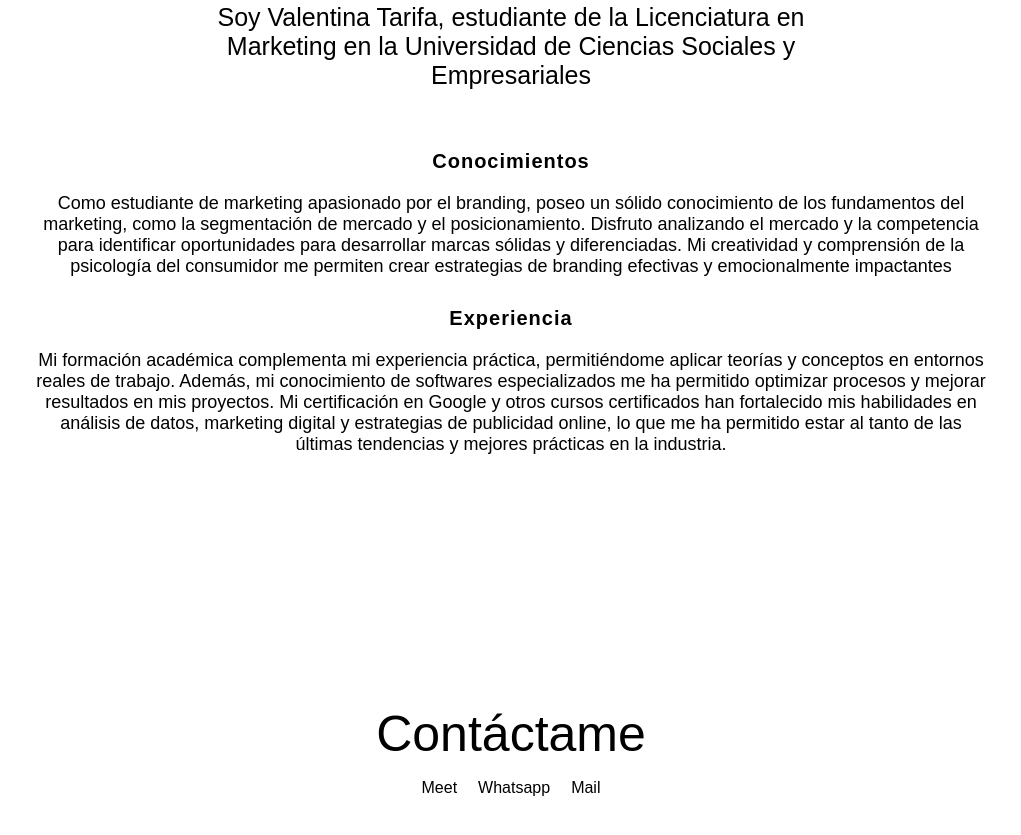
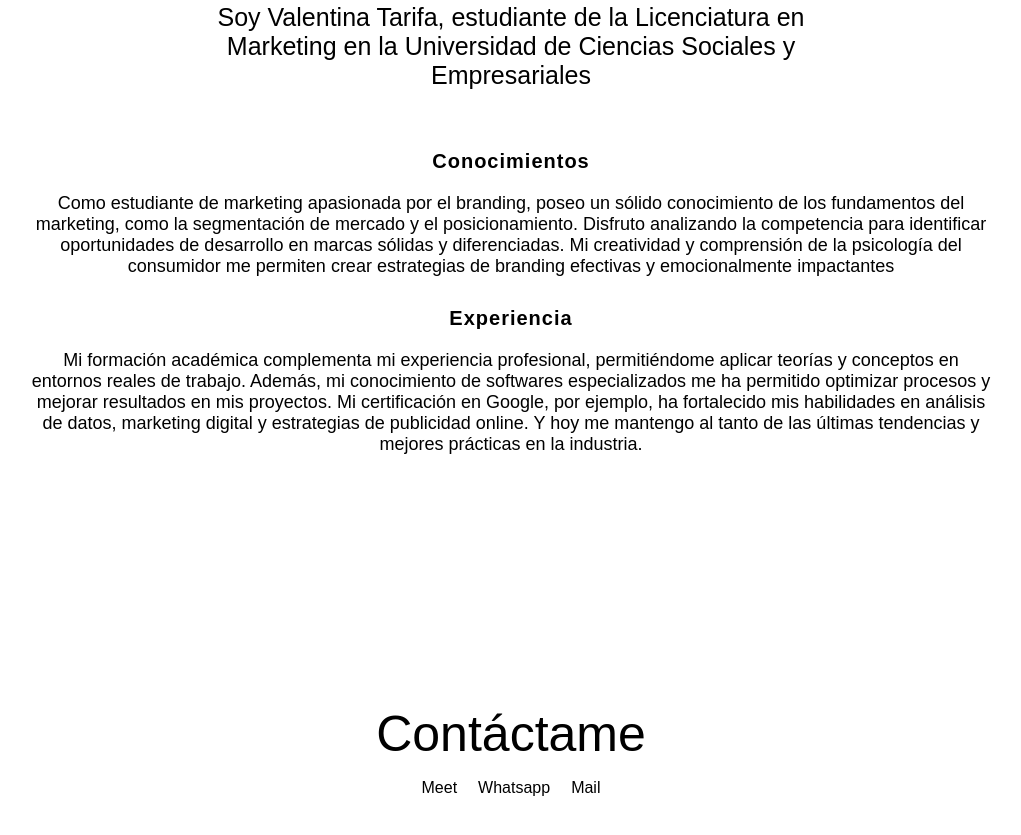
Before and after one commit to ErnaniDeMagalhaes/-Valentina-s-Portfolio, a plain HTML site: page index.html in a window 1280 px wide. Shown: the part 2633-3468 px from the top of the page, without its empty margins (129-1150 px from the left). Drawn offline with Linux system fonts and the light colour scheme.

Commit message:
Actualizar index.html

```diff
--- a/index.html
+++ b/index.html
@@ -58,11 +58,11 @@
             <h4>Soy Valentina Tarifa, estudiante de la Licenciatura en Marketing en la Universidad de Ciencias Sociales y Empresariales
             </h4>
             <h5>Conocimientos</h5>
-            <p>Como estudiante de marketing apasionado por el branding, poseo un sólido conocimiento de los fundamentos del marketing, como la segmentación de mercado y el posicionamiento. Disfruto analizando el mercado y la competencia para identificar oportunidades para desarrollar marcas sólidas y diferenciadas. Mi creatividad y comprensión de la psicología del consumidor me permiten crear estrategias de branding efectivas y emocionalmente impactantes</p>
+            <p>Como estudiante de marketing apasionada por el branding, poseo un sólido conocimiento de los fundamentos del marketing, como la segmentación de mercado y el posicionamiento. Disfruto analizando la competencia para identificar oportunidades de desarrollo en marcas sólidas y diferenciadas. Mi creatividad y comprensión de la psicología del consumidor me permiten crear estrategias de branding efectivas y emocionalmente impactantes</p>
             <h5>Experiencia</h5>
-            <p> Mi formación académica complementa mi experiencia práctica, permitiéndome aplicar teorías y conceptos en entornos reales de trabajo.
+            <p> Mi formación académica complementa mi experiencia profesional, permitiéndome aplicar teorías y conceptos en entornos reales de trabajo.
 
-                Además, mi conocimiento de softwares especializados me ha permitido optimizar procesos y mejorar resultados en mis proyectos. Mi certificación en Google y otros cursos certificados han fortalecido mis habilidades en análisis de datos, marketing digital y estrategias de publicidad online, lo que me ha permitido estar al tanto de las últimas tendencias y mejores prácticas en la industria.</p>
+                Además, mi conocimiento de softwares especializados me ha permitido optimizar procesos y mejorar resultados en mis proyectos. Mi certificación en Google, por ejemplo, ha fortalecido mis habilidades en análisis de datos, marketing digital y estrategias de publicidad online. Y hoy me mantengo al tanto de las últimas tendencias y mejores prácticas en la industria.</p>
         </section>
 
         <section class="contacto" >
```
